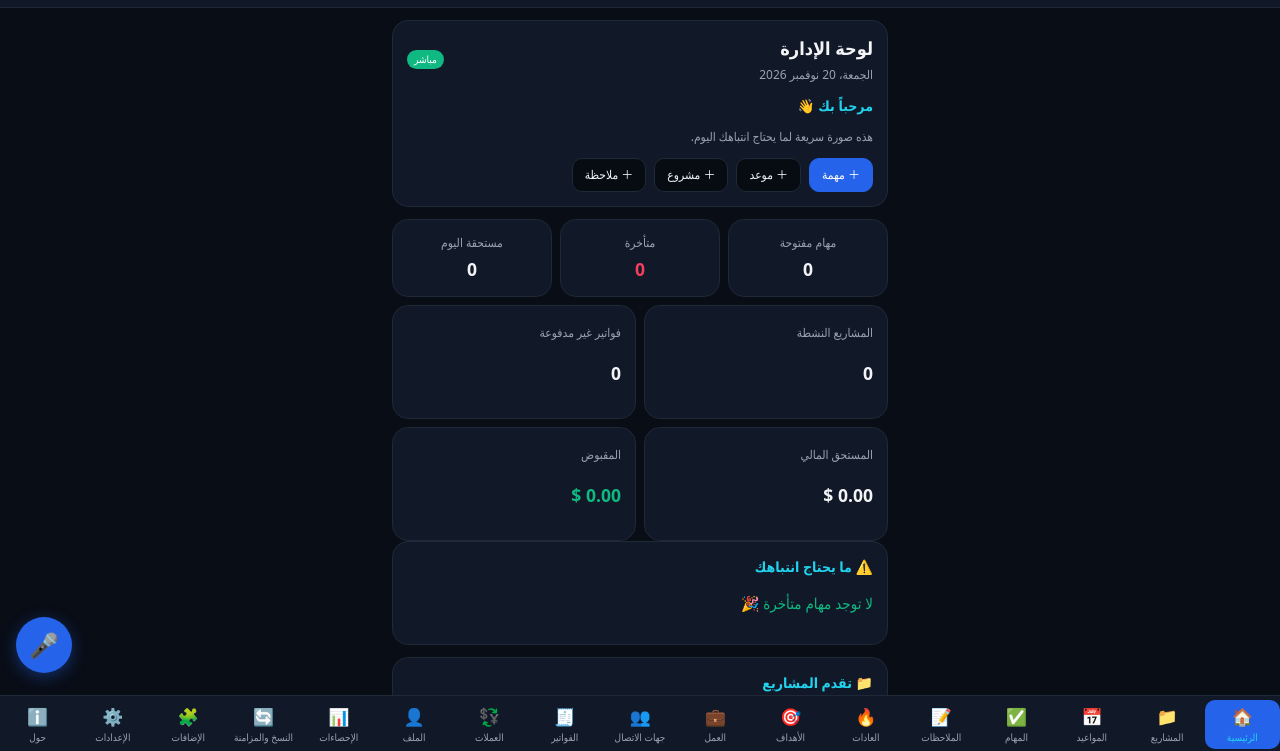
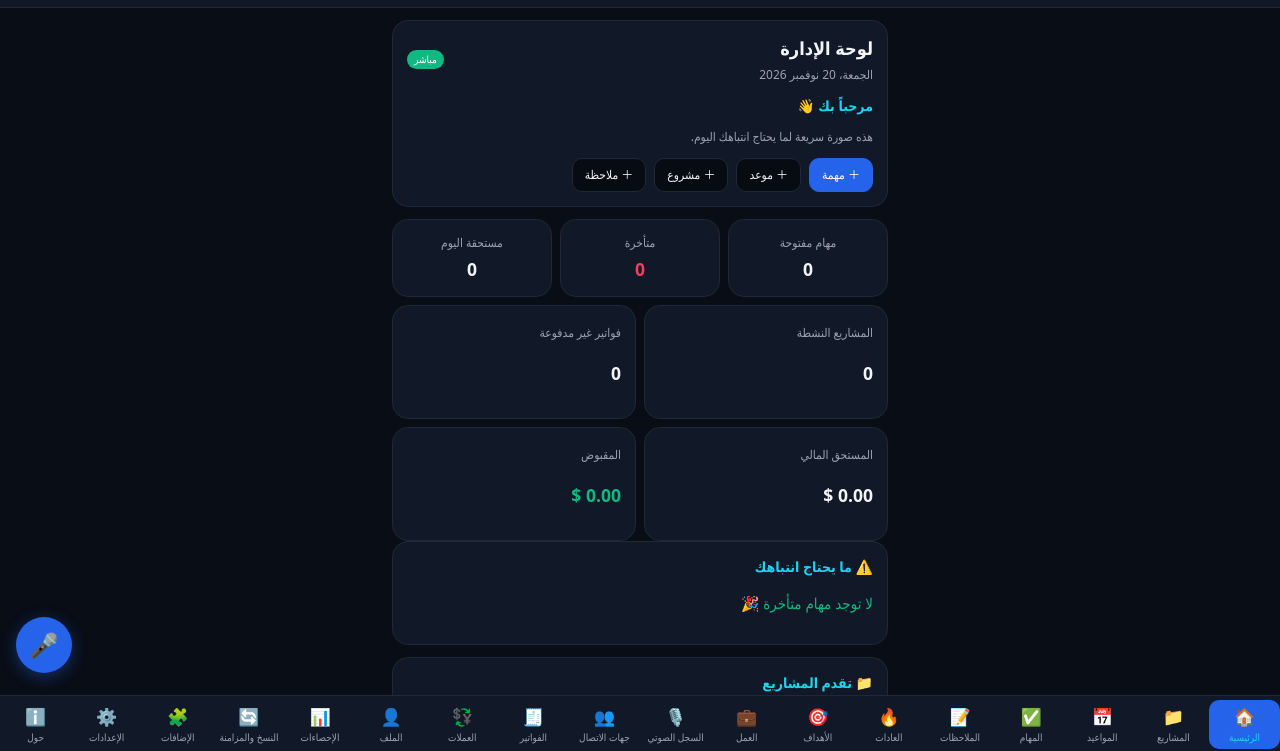
Before and after one commit to hassan2026go/rimbook, a plain HTML site: page index.html in a window 1280 px wide. Shown: the part 47-798 px from the top of the page. Drawn offline with Linux system fonts and the light colour scheme.

Commit message:
Load voice ledger module

```diff
--- a/index.html
+++ b/index.html
@@ -138,5 +138,6 @@ footer#appFooter{max-width:520px;margin:18px auto 100px;padding:18px 14px;text-a
 </script>
 <script src="./activation.js"></script>
 <script src="./pro.js"></script>
+<script src="./voice-ledger.js"></script>
 </body>
 </html>
```
